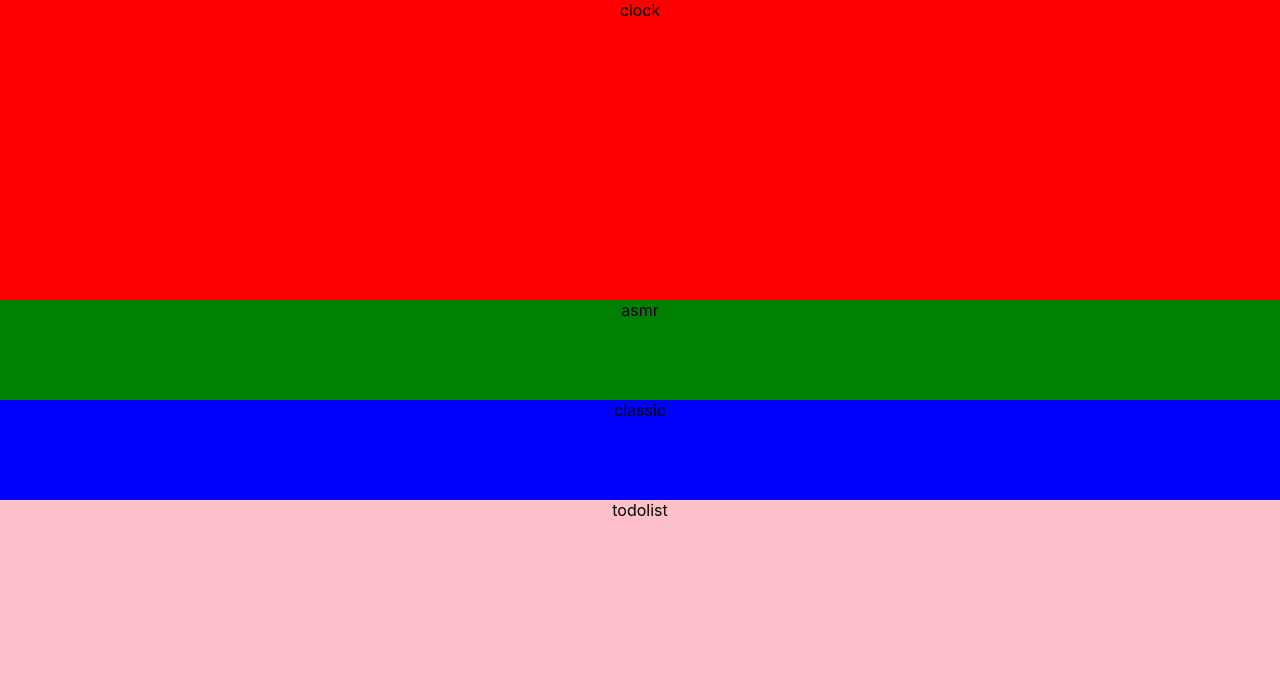
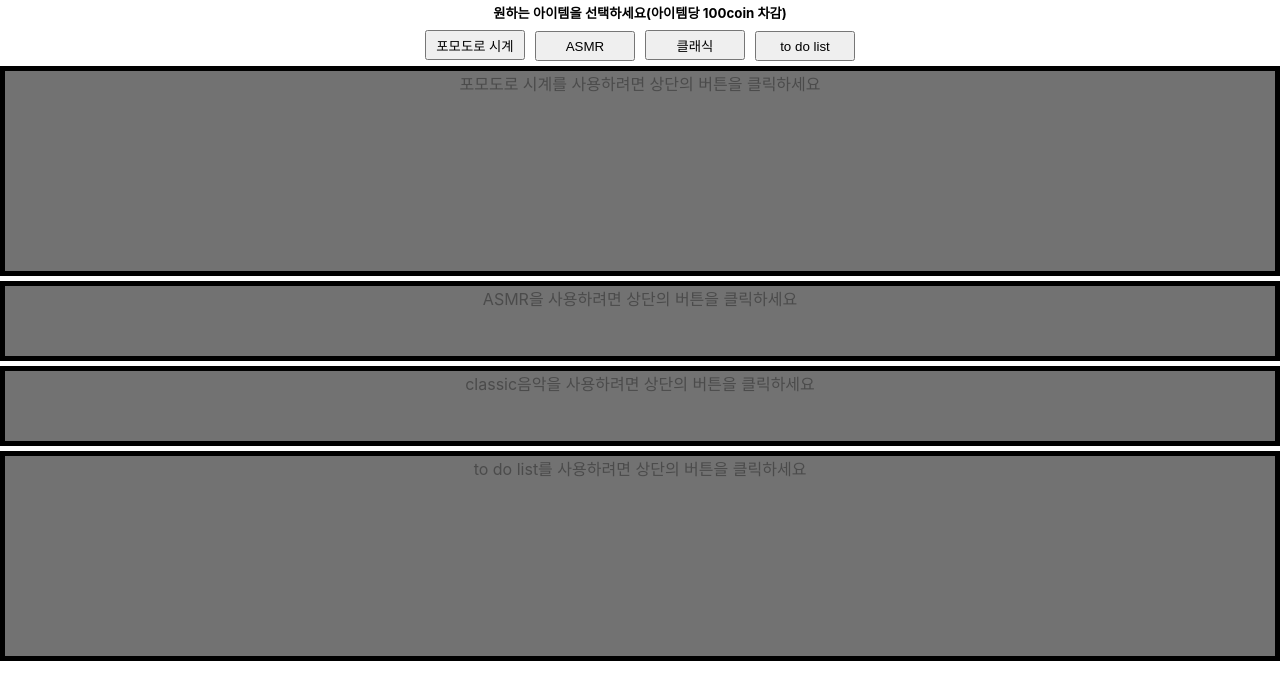
Before and after one commit to rlacksals96/capstone1_front_item_component, a React (Create React App) app: page / in a window 1280 px wide. Shown: the top 700 px of the page. Built offline with nearby package versions, Linux system fonts and the light colour scheme.

Commit message:
set layout

```diff
--- a/src/App.css
+++ b/src/App.css
@@ -28,32 +28,58 @@
 .App-link {
   color: #61dafb;
 }
-.clock{
-  background-color: red;
-  position: static;
-  height: 300px;
-  width: auto;
+
+.item_container{
 
 }
-.asmr_music{
-  background-color: green;
-  position: static;
-  height: 100px;
-  width: auto;
-}
-.classic_music{
-  background-color: blue;
-  position: static;
-  height: 100px;
-  width: auto;
-}
-.to_do_list{
-  background-color: pink;
-  position: static;
-  height: 350px;
-  width: auto;
+.mask{
+background-color: #373737;
+  opacity: 0.7;
+  width: 100%;
+  height: 100%;
+
 }
 
+.clock_container{
+  position: static;
+  height: 200px;
+  width: auto;
+  border: 5px solid black;
+}
+
+.asmr_music_container{
+  position: static;
+  height: 70px;
+  width: auto;
+  border: 5px solid black;
+  margin-top: 5px;
+}
+.classic_music_container{
+  position: static;
+  height: 70px;
+  width: auto;
+  border: 5px solid black;
+  margin-top: 5px;
+
+}
+.to_do_list_container{
+  position: static;
+  height: 200px;
+  width: auto;
+  border: 5px solid black;
+  margin-top: 5px;
+
+}
+.btn_style{
+  margin: 5px;
+  width: 100px;
+  height: 30px;
+
+}
+#select_text{
+  margin-bottom: 3px;
+  margin-top: 3px;
+}
 @keyframes App-logo-spin {
   from {
     transform: rotate(0deg);
--- a/src/App.js
+++ b/src/App.js
@@ -1,12 +1,64 @@
 import './App.css';
+import {useState} from 'react';
 
 function App() {
+    const [isClock,setIsClock]=useState(true);
+    const [isAsmr,setIsAsmr]=useState(true);
+    const[isClassic,setIsClassic]=useState(true);
+    const [isTodoList,setIsTodoList]=useState(true);
+    const handleClock=()=>{
+        setIsClock(!isClock)
+    }
+    const handleAsmr=()=>{
+        setIsAsmr(!isAsmr)
+    }
+    const handleClassic=()=>{
+        setIsClassic(!isClassic)
+    }
+    const handleTodoList=()=>{
+        setIsTodoList(!isTodoList)
+    }
   return (
     <div className="App">
-      <div className="clock">clock</div>
-      <div className="asmr_music">asmr</div>
-      <div className="classic_music">classic</div>
-      <div className="to_do_list">todolist</div>
+        <div className="btn_bar">
+            <h5 id="select_text">원하는 아이템을 선택하세요(아이템당 100coin 차감)</h5>
+            <button className="btn_style" onClick={handleClock}>포모도로 시계</button>
+            <button className="btn_style" onClick={handleAsmr}>ASMR</button>
+            <button className="btn_style" onClick={handleClassic}>클래식</button>
+            <button className="btn_style" onClick={handleTodoList}>to do list</button>
+
+        </div>
+        <div className="container">
+            <div className="clock_container">
+                {isClock? <div className="mask">
+                        <div>포모도로 시계를 사용하려면 상단의 버튼을 클릭하세요</div>
+                    </div>:
+                    <div>add component</div>
+                }
+            </div>
+            <div className="asmr_music_container">
+                {isAsmr ? <div className="mask">
+                        <div>ASMR을 사용하려면 상단의 버튼을 클릭하세요</div>
+                    </div> :
+                    <div>add component</div>
+                }
+            </div>
+            <div className="classic_music_container">
+                {isClassic ? <div className="mask">
+                        <div>classic음악을 사용하려면 상단의 버튼을 클릭하세요</div>
+                    </div> :
+                    <div>add component</div>
+                }
+            </div>
+            <div className="to_do_list_container">
+                {isTodoList ? <div className="mask">
+                        <div>to do list를 사용하려면 상단의 버튼을 클릭하세요</div>
+                    </div> :
+                    <div>add component</div>
+                }
+            </div>
+        </div>
+
     </div>
   );
 }
```
Also changed, not shown: 1 other file (tests, documents, lock files or other folders).
